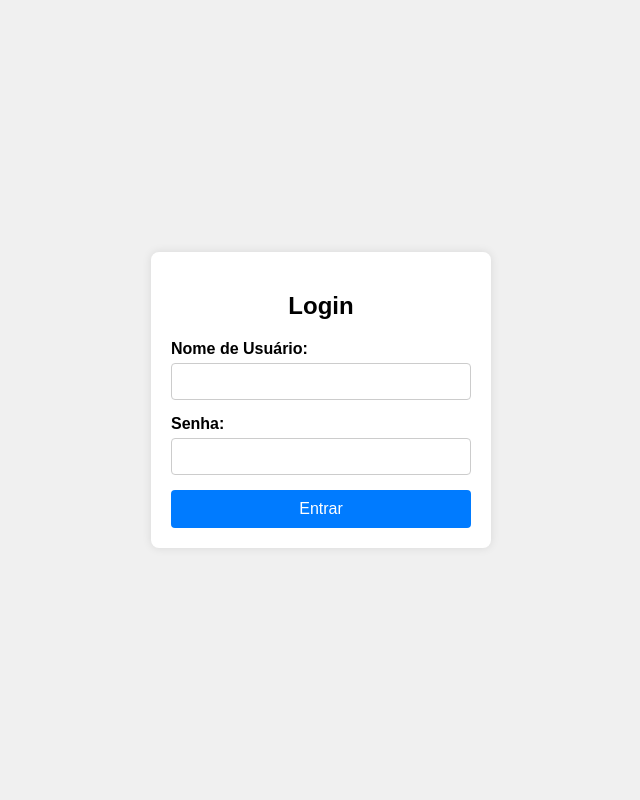
After one commit to CViery/Sistema-gest-o, a Flask app: template app/templates/login.html in a window 1280 px wide. The commit adds this page. Shown: the whole page, without its empty margins (319-959 px from the left). Run offline with Flask 3, Linux system fonts and the light colour scheme; the template is opened without the code that fills it, so the values that code supplies are empty.

Commit message:
criação tela login
Criação e estilização da tela de login, rotas

```diff
--- /dev/null
+++ b/app/static/css/login.css
@@ -0,0 +1,56 @@
+body {
+    font-family: Arial, sans-serif;
+    background-color: #f0f0f0;
+    display: flex;
+    justify-content: center;
+    align-items: center;
+    height: 100vh;
+    margin: 0;
+}
+
+.login-container {
+    background-color: #fff;
+    padding: 20px;
+    border-radius: 8px;
+    box-shadow: 0 0 10px rgba(0, 0, 0, 0.1);
+    width: 300px;
+    text-align: center;
+}
+
+h2 {
+    margin-bottom: 20px;
+}
+
+.form-group {
+    margin-bottom: 15px;
+    text-align: left;
+}
+
+label {
+    display: block;
+    margin-bottom: 5px;
+    font-weight: bold;
+}
+
+input {
+    width: 100%;
+    padding: 10px;
+    border: 1px solid #ccc;
+    border-radius: 4px;
+    box-sizing: border-box;
+}
+
+button {
+    width: 100%;
+    padding: 10px;
+    border: none;
+    border-radius: 4px;
+    background-color: #007BFF;
+    color: white;
+    font-size: 16px;
+    cursor: pointer;
+}
+
+button:hover {
+    background-color: #0056b3;
+}
--- /dev/null
+++ b/app/templates/login.html
@@ -0,0 +1,25 @@
+<!DOCTYPE html>
+<html lang="pt-BR">
+<head>
+    <meta charset="UTF-8">
+    <meta name="viewport" content="width=device-width, initial-scale=1.0">
+    <title>Formulário de Login</title>
+    <link rel="stylesheet" href="{{url_for('static', filename= 'css/login.css')}}">
+</head>
+<body>
+    <div class="login-container">
+        <h2>Login</h2>
+        <form action="/autenticar" method="POST">
+            <div class="form-group">
+                <label for="username">Nome de Usuário:</label>
+                <input type="text" id="username" name="username" required>
+            </div>
+            <div class="form-group">
+                <label for="password">Senha:</label>
+                <input type="password" id="password" name="password" required>
+            </div>
+            <button type="submit">Entrar</button>
+        </form>
+    </div>
+</body>
+</html>
```
Also changed, not shown: app/routes.py (+30 -9 lines), app/static/css/base.css (added, +72 -0 lines), app/static/css/cadastros.css (added, +34 -0 lines), app/templates/base.html (+14 -10 lines), app/templates/cadastros.html (added, +16 -0 lines), services/login.py (added, +30 -0 lines), database/__init__.py (added), database/conection.py (added), services/__init__.py (added).
